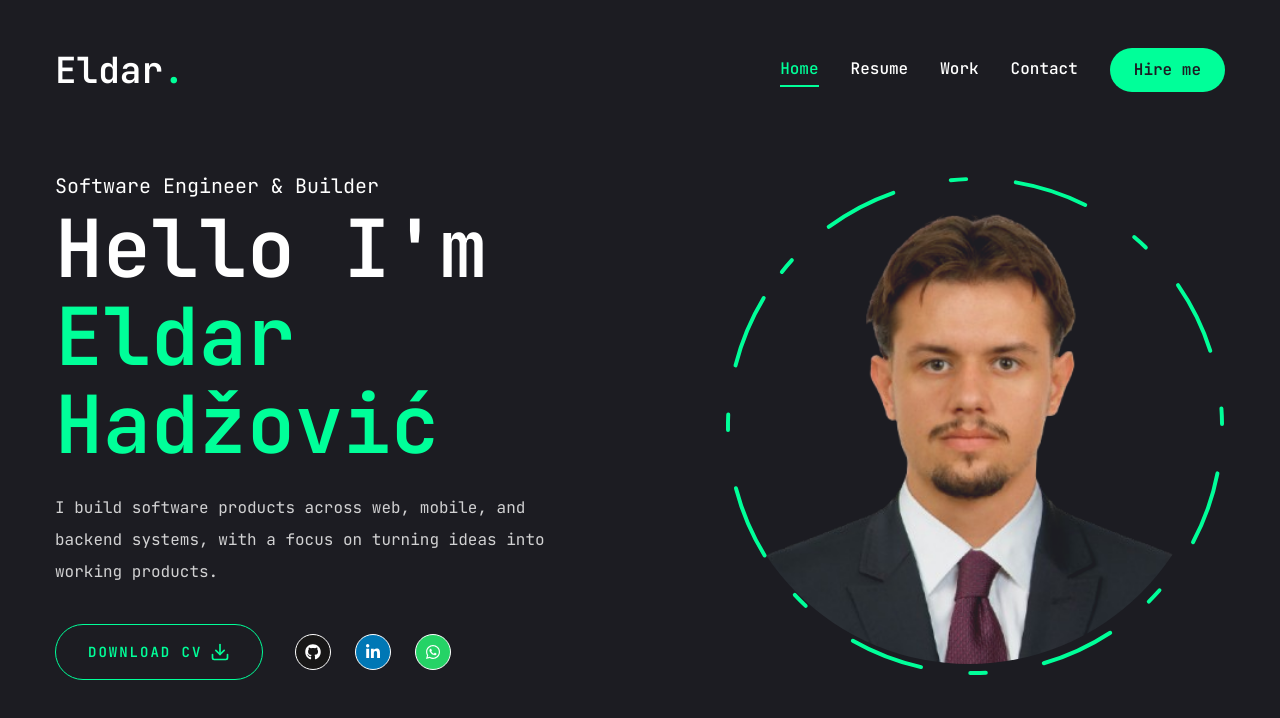
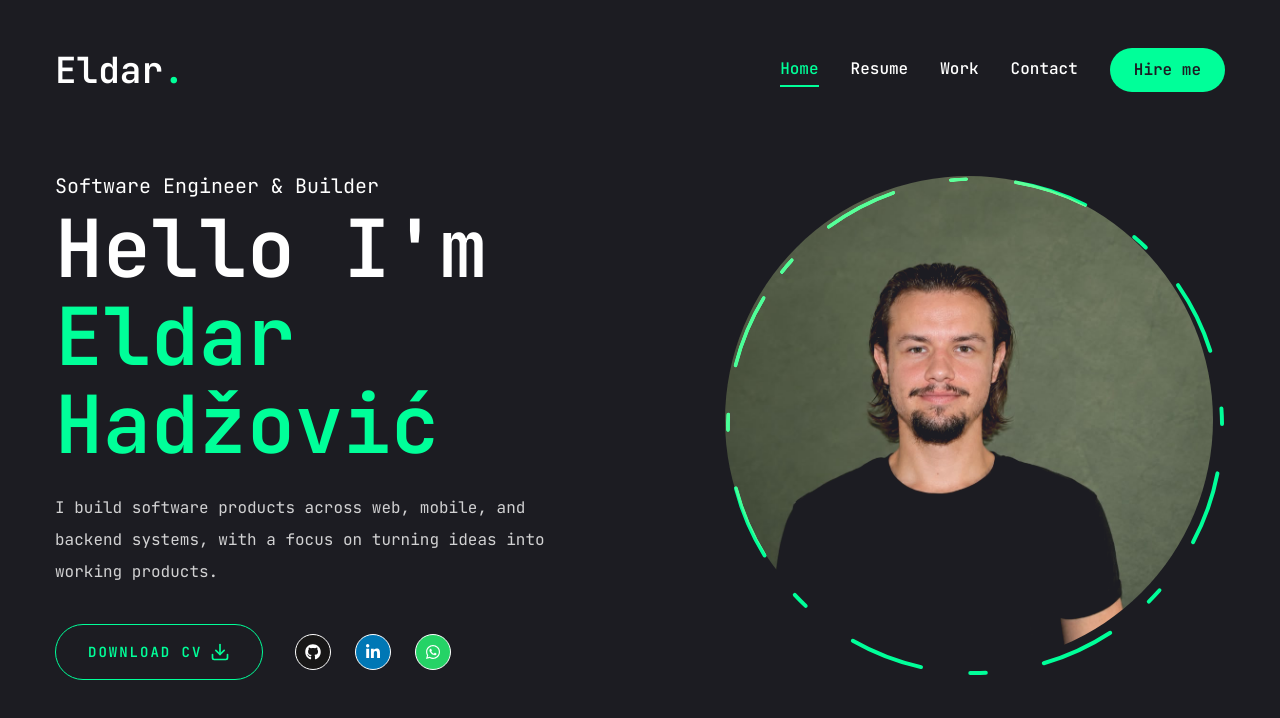
Before and after one commit to eldarhadzi/eldar_portifolio, a Next.js app: page / in a window 1280 px wide. Shown: the top 718 px of the page. Built offline with nearby package versions, Linux system fonts and the light colour scheme.

Commit message:
feat: update home photo

```diff
--- a/components/Photo.jsx
+++ b/components/Photo.jsx
@@ -18,7 +18,7 @@ const Photo = () => {
         }}
          className="w-[288px] h-[288px] xl:w-[488px] xl:h-[488px] rounded-full overflow-hidden absolute mix-blend-lighten">
           <Image
-            src="/assets/eldarone.png"
+            src="/assets/eldarone.jpeg"
             priority
             quality={100}
             fill
```
Also changed, not shown: public/assets/eldarone.jpeg (added), public/assets/eldarone.png (deleted).
